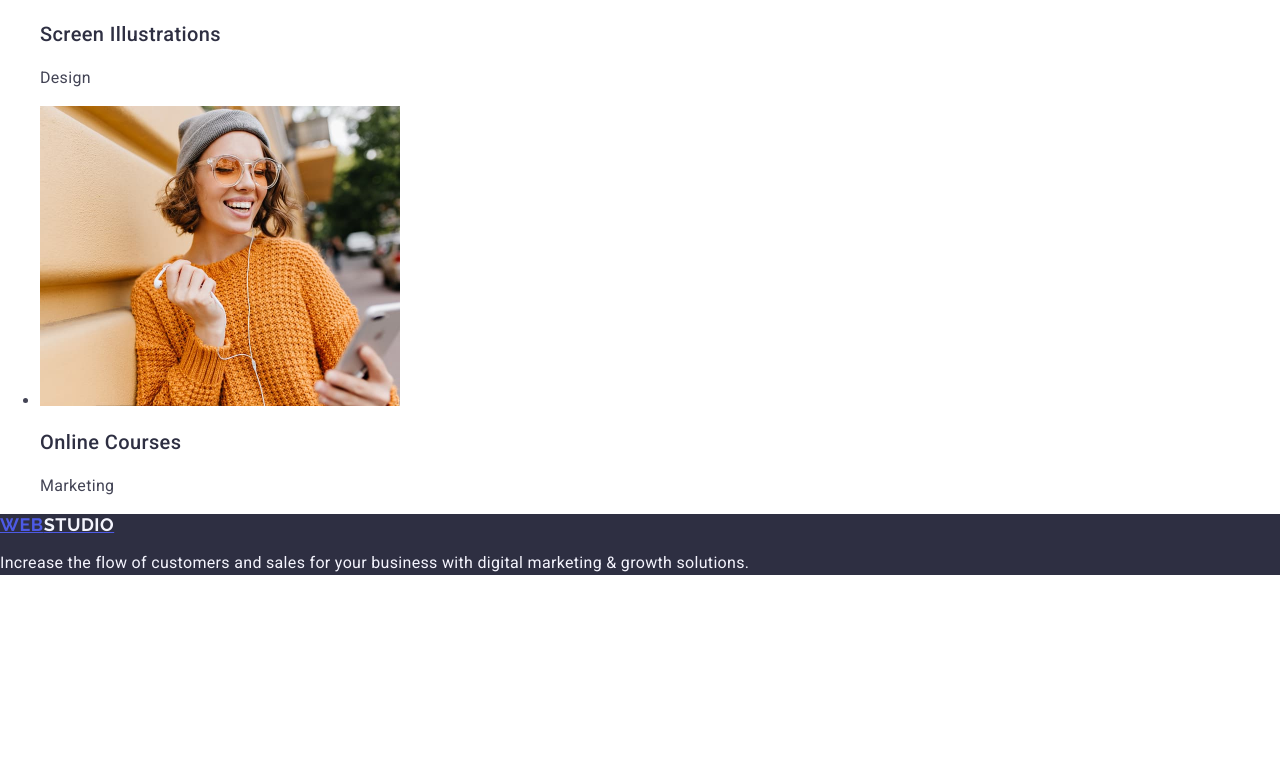
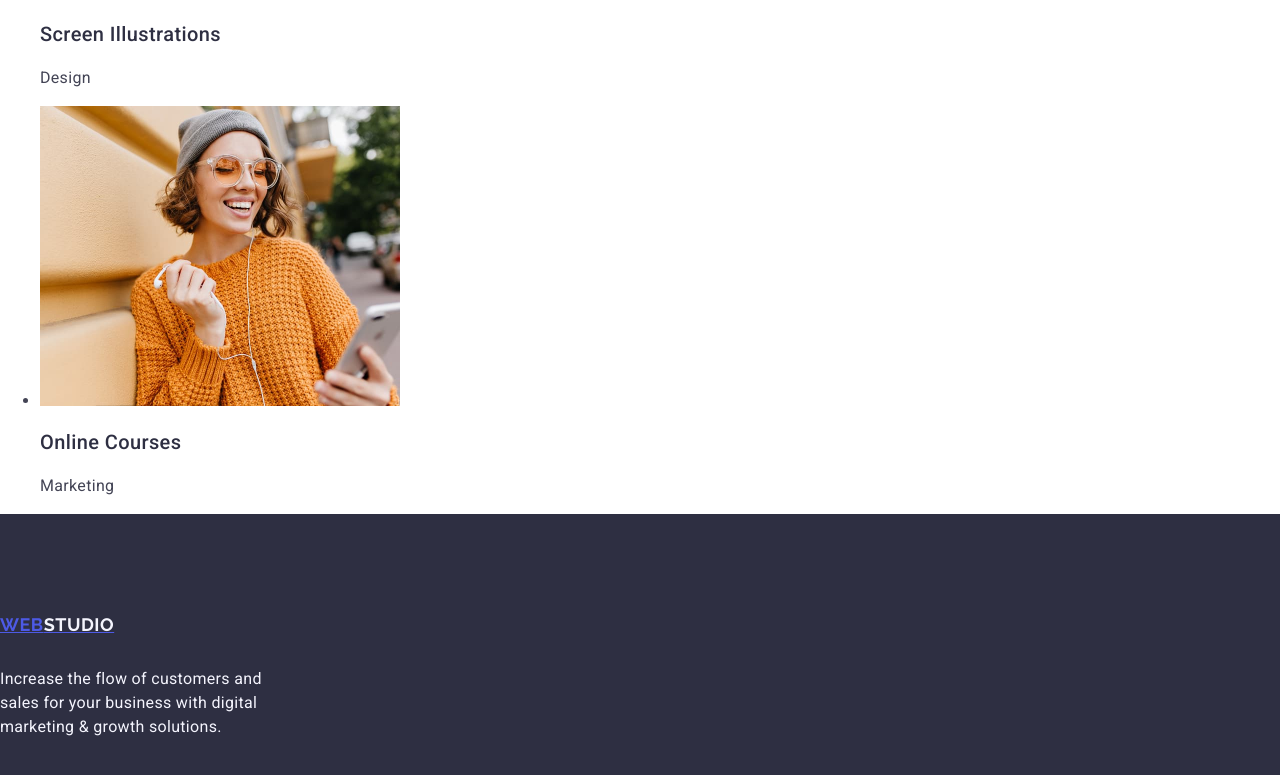
Before and after one commit to F1erce11/goit-markup-hw-03, a plain HTML site: page index.html in a window 1280 px wide. Shown: the part 4373-5148 px from the top of the page. Before the commit the page ends 4964 px from the top, so only its background shows below. Drawn offline with nearby package versions, Linux system fonts and the light colour scheme.

Commit message:
uppdate footer

```diff
--- a/css/slyles.css
+++ b/css/slyles.css
@@ -133,6 +133,7 @@
 }
 .footer{
     background-color:#2e2f42;
+    padding: 100px 0;
 }
 .footer-logo{
   font-family: "Raleway", sans-serif;
@@ -142,6 +143,8 @@
   letter-spacing: 0.03em;
   text-transform: uppercase;
   color:#4d5ae5 ;
+  margin-bottom: 16px;
+  display: inline-block;
 }
 .footer-span-logo{
     color: #f4f4fd ;
@@ -150,4 +153,5 @@
     line-height: 1.5;
     color: #F4F4FD;
     letter-spacing: 0.02em;
+    max-width: 264px;
 }
```
